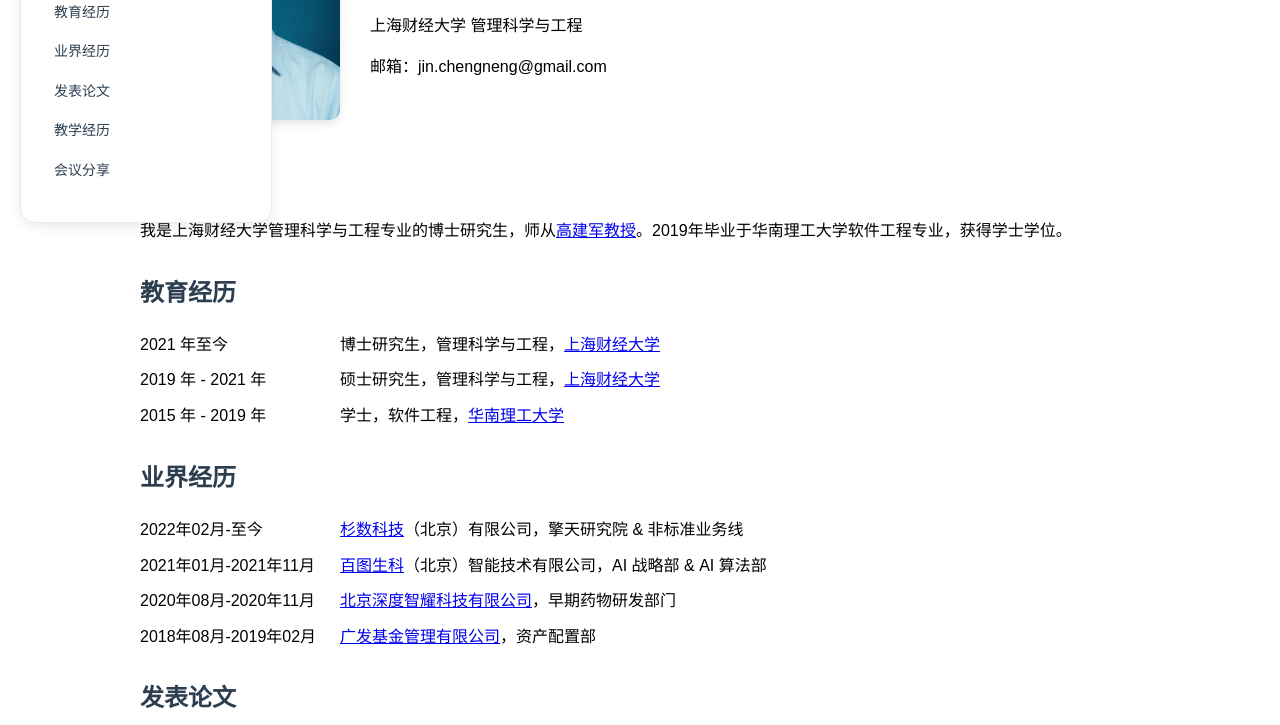
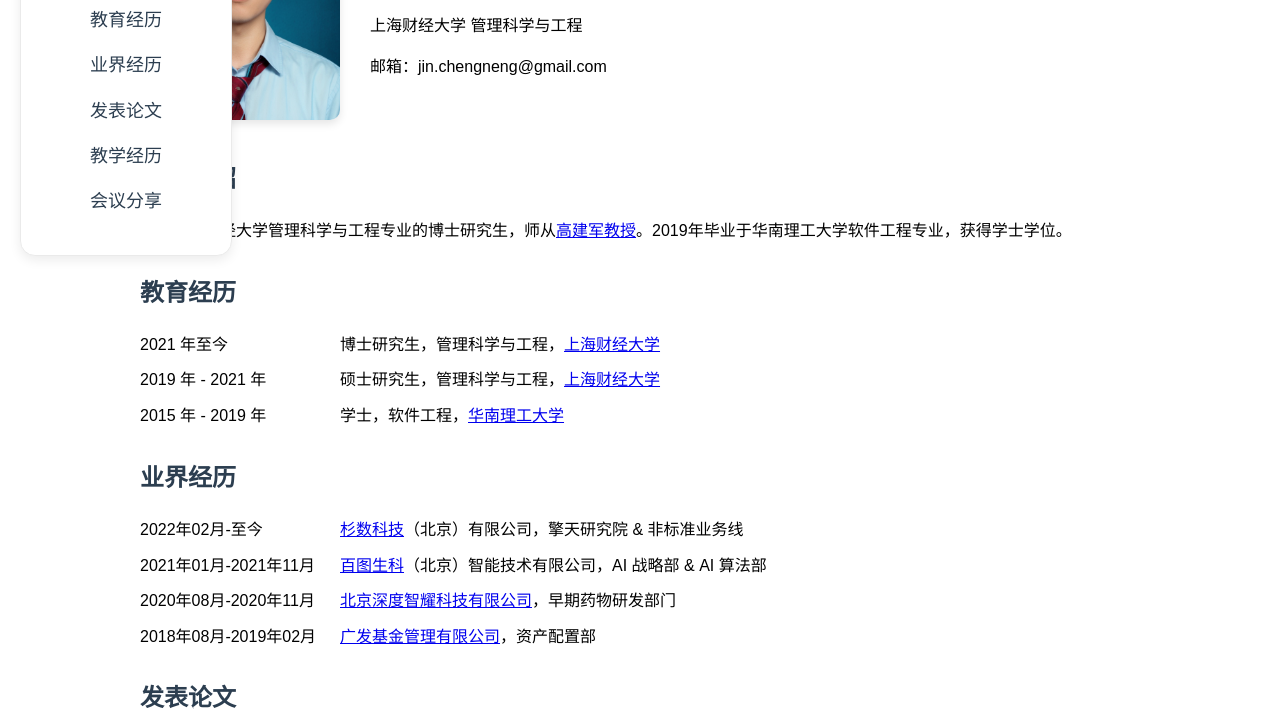
Before and after one commit to JinChengneng/academic_page, a plain HTML site: page index_cn.html in a window 1280 px wide. Shown: the part 167-892 px from the top of the page. Drawn offline with Linux system fonts and the light colour scheme.

Commit message:
Update TOC styling: Adjust width and improve link readability
- Reduce TOC width from 200px to 160px
- Increase TOC link font size from 14px to 18px
- Add center alignment to TOC links

```diff
--- a/index_cn.html
+++ b/index_cn.html
@@ -133,7 +133,7 @@
             position: fixed;
             left: calc(50% - 850px);
             top: 100px;
-            width: 200px;
+            width: 160px;
             background-color: #ffffff;
             padding: 25px;
             border-radius: 15px;
@@ -179,13 +179,14 @@
         .toc a {
             color: #2c3e50;
             text-decoration: none;
-            font-size: 14px;
+            font-size: 18px;
             transition: all 0.2s ease;
             display: block;
             padding: 4px 8px;
             border-radius: 4px;
             position: relative;
             overflow: hidden;
+            text-align: center;
         }
 
         .toc a:hover {
```
Also changed, not shown: index_en.html (+3 -2 lines).
